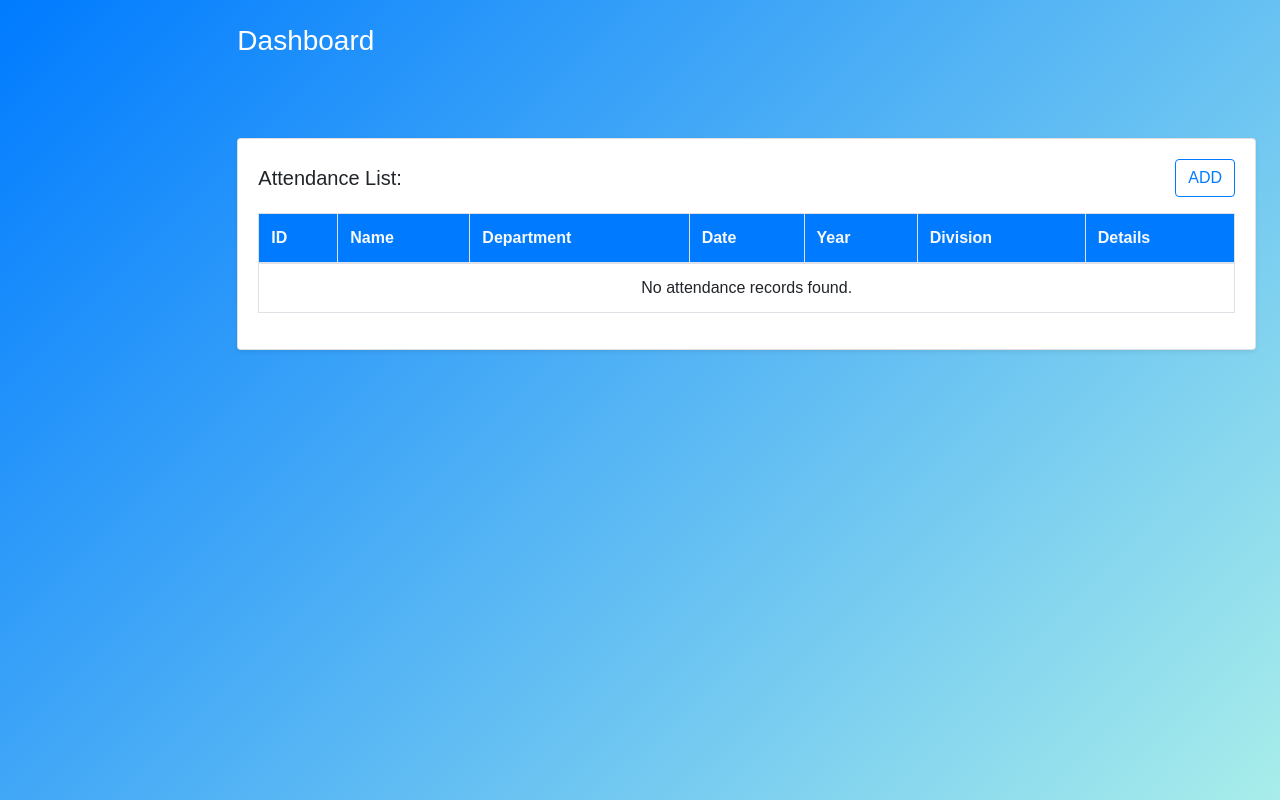
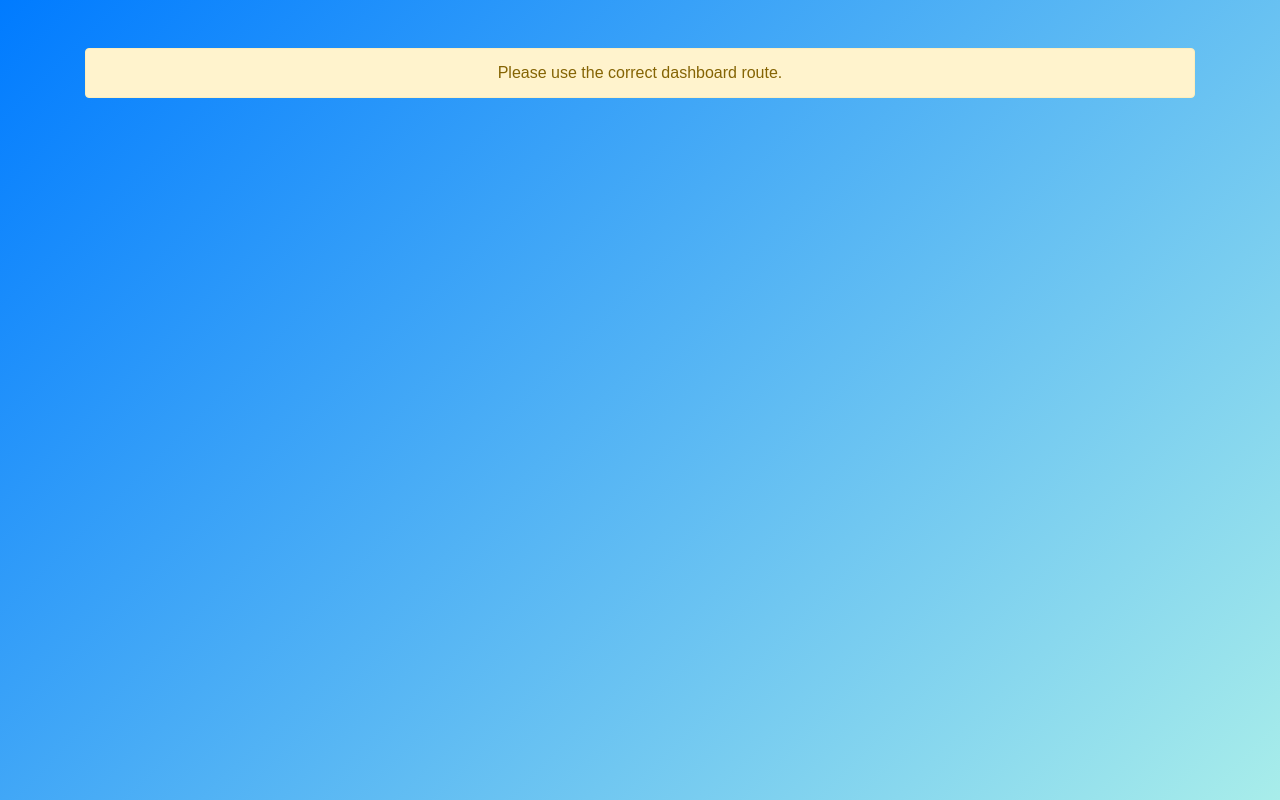
Before and after one commit to sundaramrai/ClassTrack, a Django app: template templates/app/dashboard.html in a window 1280 px wide. Run offline with Django 5.2, Linux system fonts and the light colour scheme; the template is opened without the code that fills it, so the values that code supplies are empty; parts of the project's set-up code (start-up, migrations or seed data) failed here and were passed over; some libraries are stand-ins or nearby versions.

Commit message:
refactor dashboard template to simplify layout and remove unused components

```diff
--- a/templates/app/dashboard.html
+++ b/templates/app/dashboard.html
@@ -1,85 +1,9 @@
 {% extends "app/base.html" %}
-{% block title %}ClassTrack - Dashboard{% endblock %}
-{% block body_class %}bg-light min-vh-100{% endblock %}
+{% block title %}Dashboard{% endblock %}
 {% block layout %}
-{% load static %}
-
-<div class="container-fluid">
-	<div class="row">
-		{% include "app/sidebar.html" %}
-		<div class="col-md-10 ml-sm-auto px-4 py-4">
-			{% block dashboard_content %}
-			<div class="d-flex justify-content-between align-items-center mb-4">
-				<h1 class="h3 text-white">Dashboard</h1>
-			</div>
-			<!-- User Cards -->
-			<div class="row">
-				{% for user in user_cards %}
-				<div class="col-md-4 col-lg-3 mb-4">
-					<div class="card text-center shadow-sm">
-						<div class="card-body">
-							<img src="{{ user.img }}" class="rounded-circle mb-2 img-fluid"
-								style="width: 70px; height: 70px; object-fit: cover;" alt="{{ user.name }}">
-							<h5 class="card-title text-uppercase">{{ user.name }}</h5>
-							<p class="text-muted text-uppercase mb-2">{{ user.department }}</p>
-							<div>
-								<span class="badge badge-primary p-2 mb-1">{{ user.percent }}%</span>
-								<div class="small text-muted">Month</div>
-							</div>
-							<a href="#" class="btn btn-outline-primary btn-block mt-3">Profile</a>
-						</div>
-					</div>
-				</div>
-				{% endfor %}
-			</div>
-			<!-- Attendance List -->
-			<section class="attendance mt-5">
-				<div class="card shadow-sm">
-					<div class="card-body">
-						<div class="d-flex justify-content-between align-items-center mb-3">
-							<h2 class="h5 mb-0">Attendance List:</h2>
-							<button class="btn btn-outline-primary" type="button">ADD</button>
-						</div>
-						<div class="table-responsive">
-							<table class="table table-bordered table-hover">
-								<thead class="text-light bg-primary">
-									<tr>
-										<th>ID</th>
-										<th>Name</th>
-										<th>Department</th>
-										<th>Date</th>
-										<th>Year</th>
-										<th>Division</th>
-										<th>Details</th>
-									</tr>
-								</thead>
-								<tbody>
-									{% for record in attendance_list %}
-									<tr>
-										<td>{{ record.id }}</td>
-										<td>{{ record.name }}</td>
-										<td>{{ record.department }}</td>
-										<td>{{ record.date }}</td>
-										<td>{{ record.year }}</td>
-										<td>{{ record.division }}</td>
-										<td>
-											<button class="btn btn-sm btn-outline-primary">View</button>
-											<button class="btn btn-sm btn-outline-danger ml-2">Remove</button>
-										</td>
-									</tr>
-									{% empty %}
-									<tr>
-										<td colspan="7" class="text-center">No attendance records found.</td>
-									</tr>
-									{% endfor %}
-								</tbody>
-							</table>
-						</div>
-					</div>
-				</div>
-			</section>
-			{% endblock %}
-		</div>
-	</div>
+<div class="container py-5">
+    <div class="alert alert-warning text-center">
+        Please use the correct dashboard route.
+    </div>
 </div>
 {% endblock %}
```
